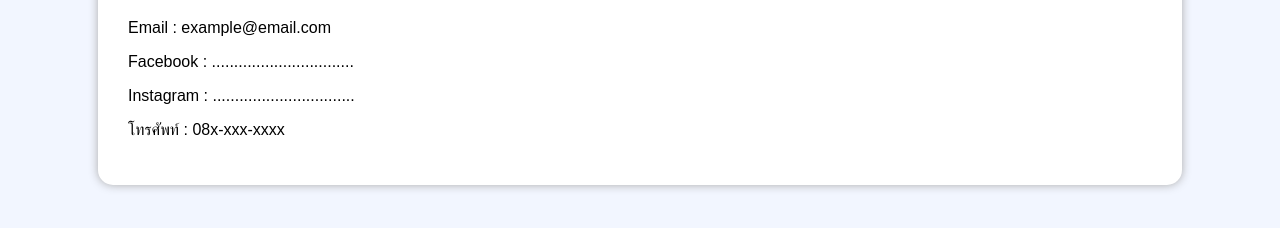
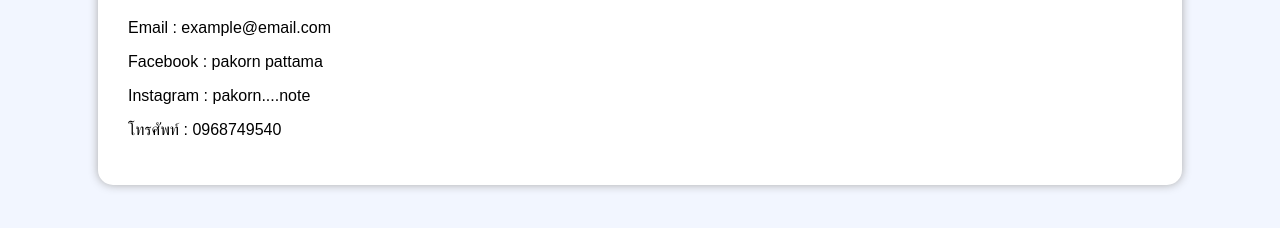
Before and after one commit to 14551-sudo/portflio2, a plain HTML site: page contact.html in a window 1280 px wide. Shown: the part 182-410 px from the top of the page. Drawn offline with Linux system fonts and the light colour scheme.

Commit message:
Update contact.html

```diff
--- a/contact.html
+++ b/contact.html
@@ -24,9 +24,9 @@
 <h1>ช่องทางการติดต่อ</h1>
 
 <p>Email : example@email.com</p>
-<p>Facebook : ................................</p>
-<p>Instagram : ................................</p>
-<p>โทรศัพท์ : 08x-xxx-xxxx</p>
+<p>Facebook : pakorn pattama</p>
+<p>Instagram : pakorn....note</p>
+<p>โทรศัพท์ : 0968749540</p>
 
 </div>
 
```
